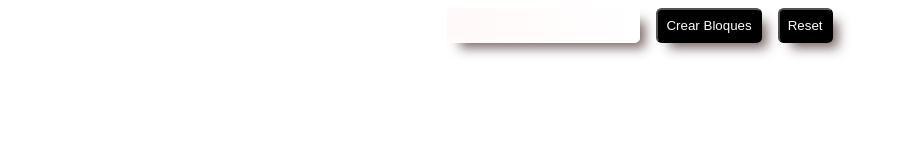
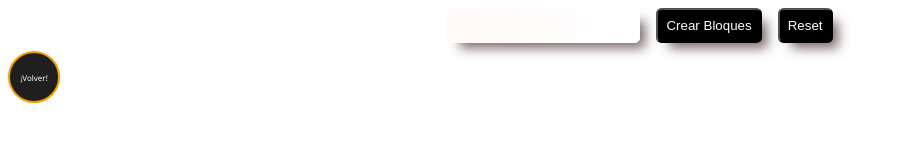
Before and after one commit to Kaletts/Etch-A-Sketch, a plain HTML site: page index.html in a window 1280 px wide. Shown: the whole page, without its empty margins (0-901 px from the left). Drawn offline with Linux system fonts and the light colour scheme.

Commit message:
Backtotop

```diff
--- a/index.html
+++ b/index.html
@@ -17,10 +17,17 @@
             <button id="resetBtn" onclick="resetBoard()">Reset</button>
         </div>
     </nav>
+    <div class="backToTop">
+        <a href="#" class="home">
+            <span class="textBackTop">¡Volver!</span>
+        </a>
+    </div>
 
     <div id="wrapper">
 
     </div>
+
+
 
 </body>
 
@@ -65,6 +72,15 @@
         const alpha = Math.random();
         return `rgba(${red}, ${green}, ${blue}, ${alpha})`;
     }
+
+    const divToRotate = document.querySelector(".backToTop");
+    let rotation = 0;
+
+    window.addEventListener("wheel", (event) => {
+      rotation += event.deltaY;
+      divToRotate.style.transform = `rotate(${rotation}deg)`;
+      console.log(rotation);
+    });
 </script>
 
 </html>
--- a/style.css
+++ b/style.css
@@ -1,5 +1,7 @@
 :root {
     --box-shadow: 9px 9px 12px -4px rgba(71, 45, 45, 0.72);
+    font-family: 'Segoe UI', Tahoma, Geneva, Verdana, sans-serif;
+    --degrees: 0deg;
 }
 
 
@@ -8,6 +10,12 @@ nav>div {
     gap: 1rem;
     margin: 0.5rem;
     justify-content: center;
+}
+
+a {
+    text-decoration: none;
+    color: white;
+    font-size: 0.5rem;
 }
 
 #wrapper {
@@ -52,6 +60,22 @@ input {
     padding: 0.5rem;
 }
 
+.backToTop {
+    background-color: rgb(31, 31, 31);
+    margin: 0px;
+    border-radius: 9999px;
+    height: 3rem;
+    width: 3rem;
+    display: flex;
+    align-items: center;
+    justify-content: space-around;
+    transform: rotate var(--degrees);
+    position: -webkit-sticky; /* Safari */
+    position: sticky;
+    top: 0;
+    border: 2px solid #f1a000;
+}
+
 /* Chrome, Safari, Edge, Opera */
 input::-webkit-outer-spin-button,
 input::-webkit-inner-spin-button {
```
